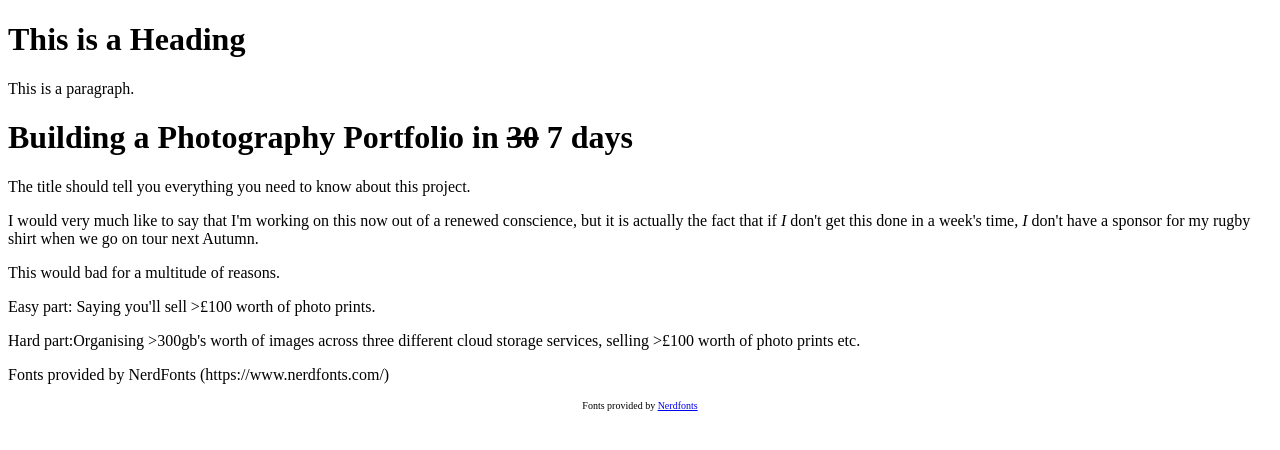
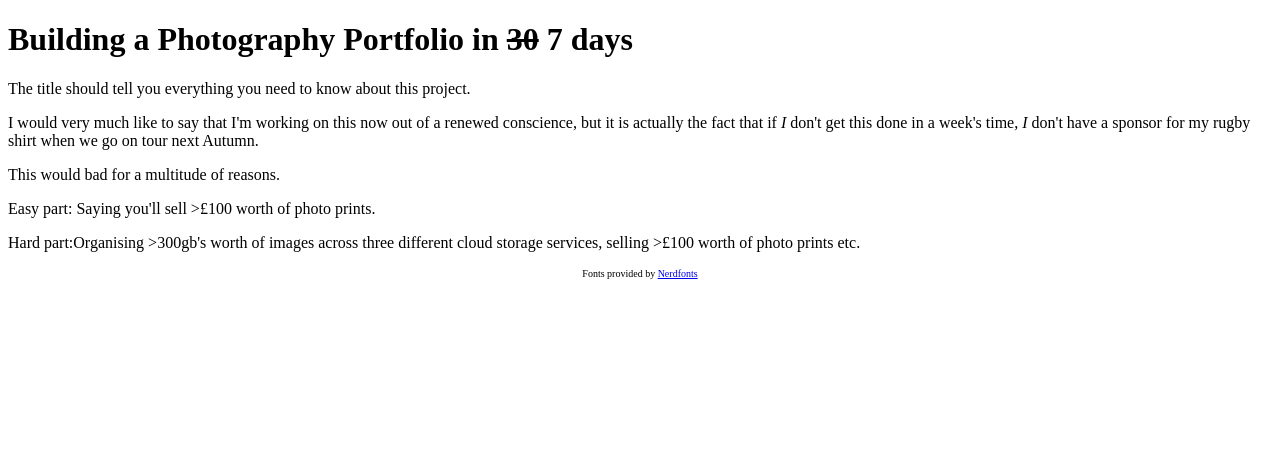
Before and after one commit to h-aig/h-aig.github.io, a plain HTML site: page index.html in a window 1280 px wide. Drawn offline with Linux system fonts and the light colour scheme; a web font is replaced by a local one.

Commit message:
fixed index.html

```diff
--- a/index.html
+++ b/index.html
@@ -10,8 +10,6 @@
 </head>
 
 <body>
-<h1>This is a Heading</h1>
-<p>This is a paragraph.</p>
 <h1>Building a Photography Portfolio in <s>30</s> 7 days</h1>
 <p>The title should tell you everything you need to know about this project.</p>
 <p>I would very much like to say that I'm working on this now out of a renewed conscience, but it is actually the fact that if <i>I</i> don't get this done in a week's time, <i>I</i> don't have a sponsor for my rugby shirt when we go on tour next Autumn.</p>
@@ -21,7 +19,6 @@
 </body>
 
 <footer>
-<p>Fonts provided by NerdFonts (https://www.nerdfonts.com/)</p>
 <p style="text-align: center; font-size: x-small">Fonts provided by <a href="https://nerdfonts.com">Nerdfonts</a></p>
 </footer>
 
```
